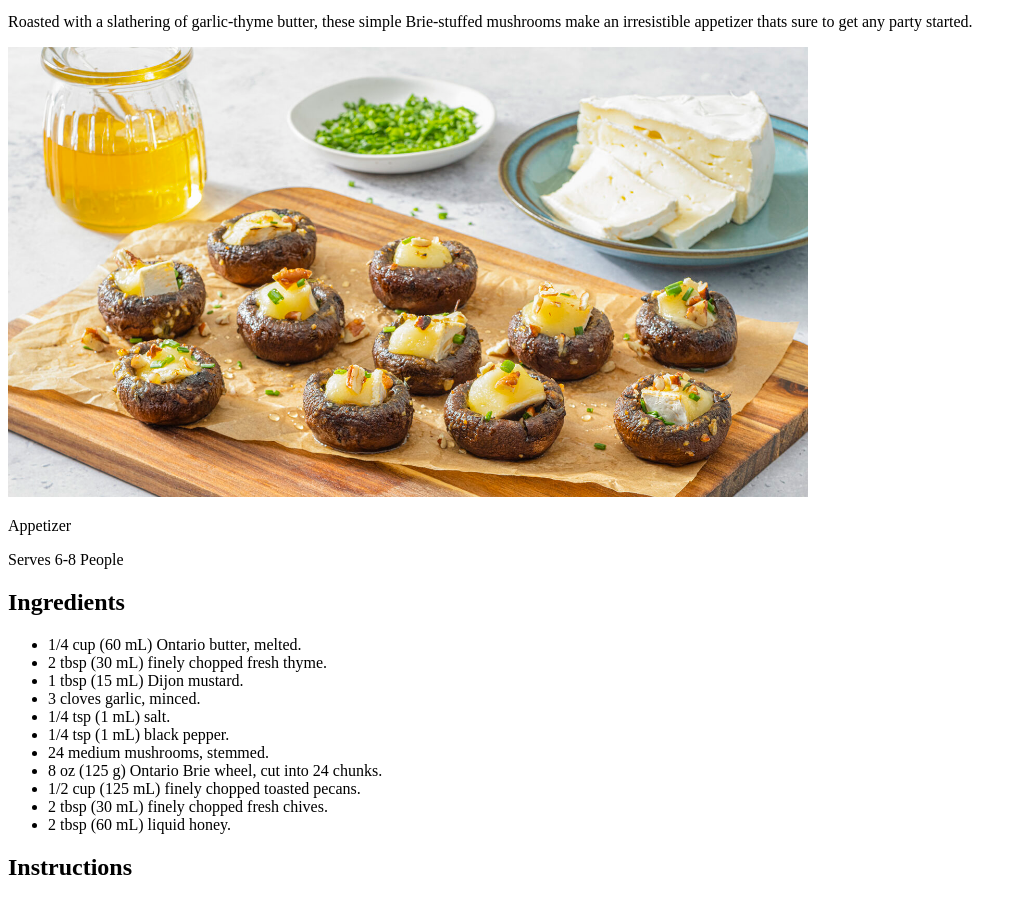
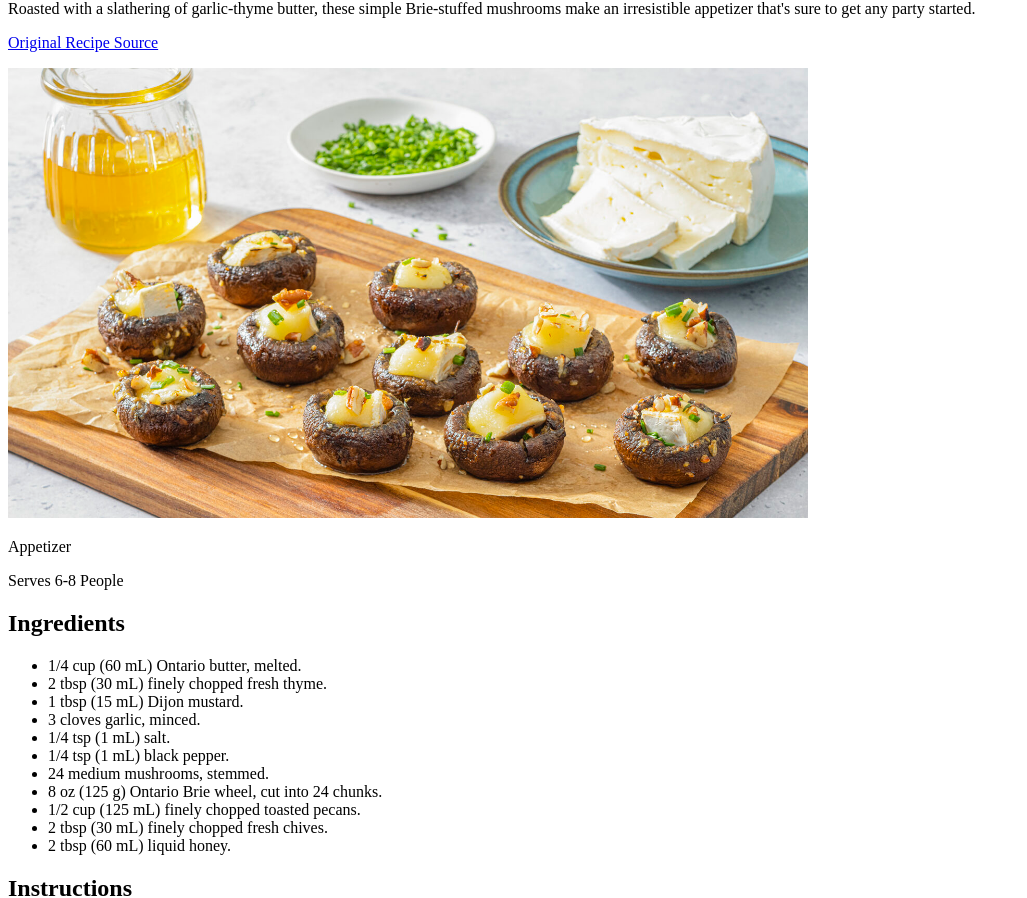
Before and after one commit to arianacic/lab2-creatingastructuredwebpage, a plain HTML site: page index.html in a window 1280 px wide. Shown: the part 67-965 px from the top of the page, without its empty margins (0-1027 px from the left). Drawn offline with Linux system fonts and the light colour scheme.

Commit message:
anchoring link

```diff
--- a/index.html
+++ b/index.html
@@ -8,16 +8,20 @@
 
 <body>
     <main>
-        <header>
+        <section>
             <h1>Yummy Brie-Stuffed Mushroom Caps!</h1>
-            <p>Roasted with a slathering of garlic-thyme butter, these simple Brie-stuffed mushrooms make an irresistible appetizer thats sure to get any party started.</p>
-            <img src="./BRIE-STUFFED-MUSHROOM-CAPS-048-1920x1080-1-1536x864.jpg" alt="image of eleven, bite sized, brie-stuffed mushroom caps on a piece of parchment which is on a wooden chopping board. The appetizer is surrounded by a plate of brie cheese, a plate of chopped green onions, and a jar of honey." width="800">
+            <p>Roasted with a slathering of garlic-thyme butter, these simple Brie-stuffed mushrooms make an irresistible appetizer that's sure to get any party started.</p>
+            <p>
+                <a href="https://new.milk.org/discover-dairy/recipes/brie-stuffed-mushroom-caps/"> Original Recipe Source
+                 </a>
+            </p>
+            <img src="./BRIE-STUFFED-MUSHROOM-CAPS-048-1920x1080-1-1536x864.jpg" alt="Eleven bite‑sized brie‑stuffed mushroom caps on parchment on a wooden board, surrounded by brie, chopped green onions, and a jar of honey." width="800" >
             <p>Appetizer</p>
             <p>Serves 6-8 People</p>
-        </header>
+        </section>
 
         <section>
-            <h2><strong>Ingredients</strong></h2>
+            <h2>Ingredients</h2>
             <ul>
                 <li>1/4 cup (60 mL) Ontario butter, melted.</li>
                 <li>2 tbsp (30 mL) finely chopped fresh thyme.</li>
@@ -34,13 +38,13 @@
         </section>
 
         <section>
-            <h2><strong>Instructions</strong></h2>
+            <h2>Instructions</h2>
             <ol>
                 <li>Preheat oven to 400°F (200°C).</li>
                 <li>In small bowl, stir together melted butter, thyme, Dijon, garlic, salt and pepper.</li>
                 <li>Arrange mushrooms, cavity-side up, on parchment paper–lined baking sheet. Brush mushrooms with garlic butter.</li>
                 <li>Roast for 15 to 20 minutes or until tender.</li>
-                <li>Arrange a piece of Brie into each mushroom with piece of Brie. Sprinkle with pecans and chives, and drizzle with honey.</li>
+                <li>Arrange a piece of Brie into each mushroom. Sprinkle with pecans and chives, and drizzle with honey.</li>
                 <li>Roast for 4 to 5 minutes or until cheese has melted. Serve hot.</li>
                 <li>Substitute Ontario Brie with Ontario feta cheese if preferred.</li>
             </ol>
```
